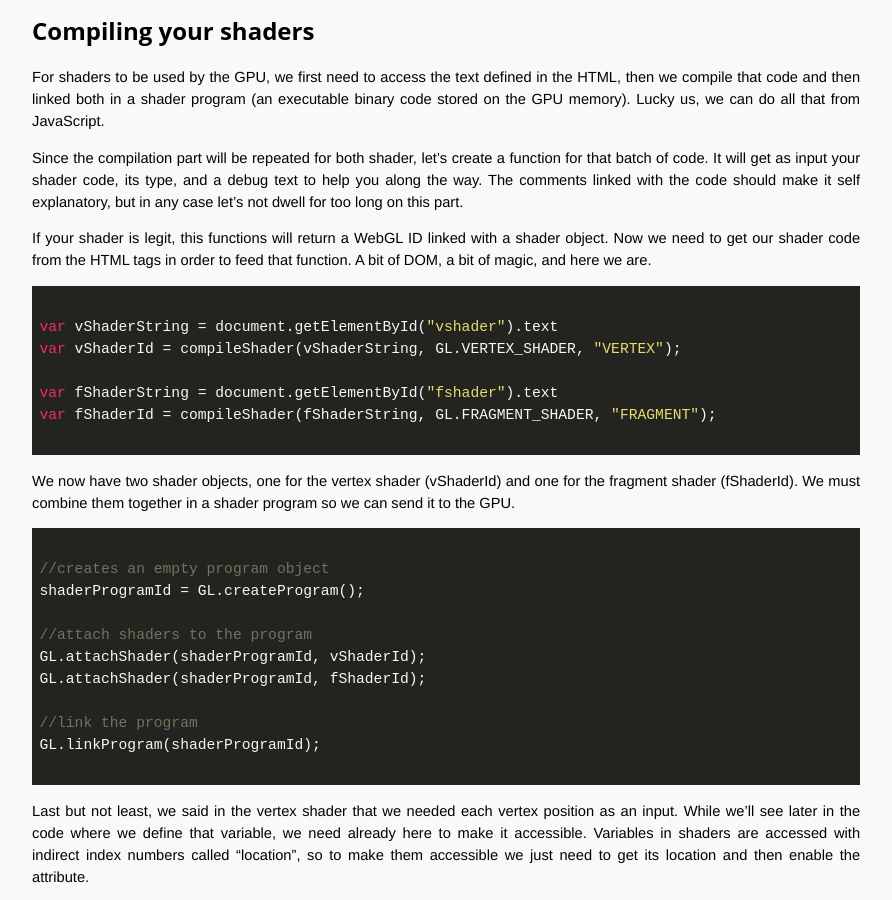
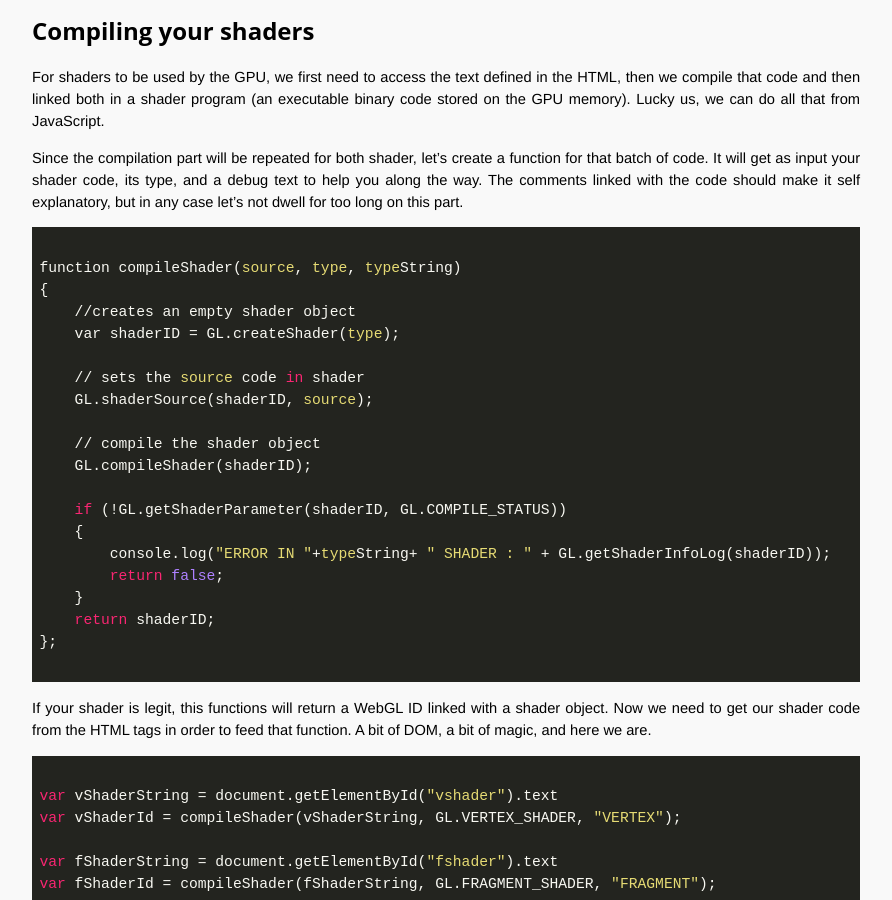
Before and after one commit to OpenTechSchool-Brussels/intro-to-webGL-and-shaders, a Jekyll site: the page built from log2_intro_shaders.md, in a window 1280 px wide and 900 px high, scrolled down 2783 px. Shown: the whole window, without its empty margins (324-1216 px from the left). Built offline with Jekyll 4.4.1, drawn with Linux system fonts in a browser that asks for light colours.

Commit message:
Update log2_intro_shaders.md

```diff
--- a/log2_intro_shaders.md
+++ b/log2_intro_shaders.md
@@ -109,6 +109,28 @@ For shaders to be used by the GPU, we first need to access the text defined in t
 
 Since the compilation part will be repeated for both shader, let's create a function for that batch of code. It will get as input your shader code, its type, and a debug text to help you along the way. The comments linked with the code should make it self explanatory, but in any case let's not dwell for too long on this part.
 
+~~~ JavaScript
+
+function compileShader(source, type, typeString)
+{
+    //creates an empty shader object
+    var shaderID = GL.createShader(type);
+
+    // sets the source code in shader
+    GL.shaderSource(shaderID, source);
+
+    // compile the shader object
+    GL.compileShader(shaderID);
+
+    if (!GL.getShaderParameter(shaderID, GL.COMPILE_STATUS))
+    {
+        console.log("ERROR IN "+typeString+ " SHADER : " + GL.getShaderInfoLog(shaderID));
+        return false;
+    }
+    return shaderID;
+};
+
+~~~
 
 If your shader is legit, this functions will return a WebGL ID linked with a shader object. Now we need to get our shader code from the HTML tags in order to feed that function. A bit of DOM, a bit of magic, and here we are.
 
```
